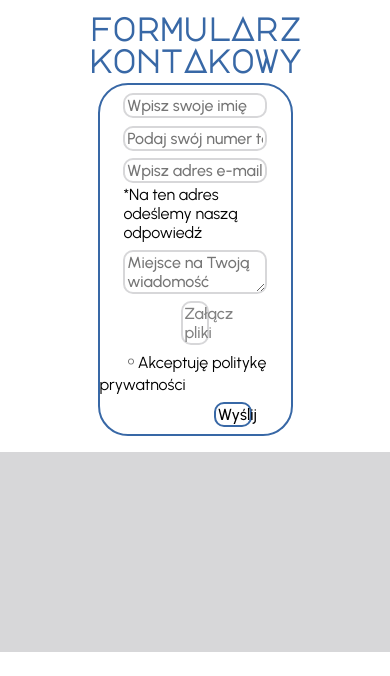
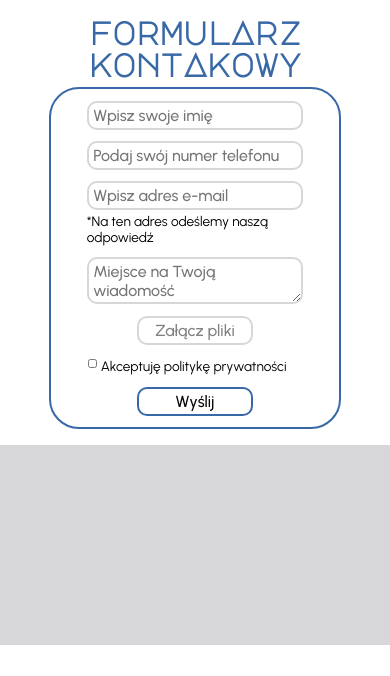
Before and after one commit to sylsocha/grafix, a PHP site: page /contact.html in a window 390 px wide; the page is wider, and only the part inside the window is pictured. Shown: the part 80-756 px from the top of that part. Run offline with PHP 8.4, Linux system fonts and the light colour scheme.

Commit message:
kontakt - responsive

```diff
--- a/calendar.html
+++ b/calendar.html
@@ -3,6 +3,7 @@
 <head>
     <meta charset="UTF-8">
     <link href="home_page.css" rel="stylesheet">
+    <link href="mobile.css" rel="stylesheet">
     <title>GRAFIX</title>
 
     <!--import major mono display-->
--- a/form.css
+++ b/form.css
@@ -21,6 +21,9 @@ textarea,
     width: 75%;
 }
 
+label{
+    font-size: 85%  ;
+}
 
 .label_email{
     display: block;
@@ -34,7 +37,7 @@ input[type="file"]{
 
 .custom_file_upload{
     cursor: pointer;
-    width: 15%;
+    width: 30%;
     text-align: center;
     color: #808080;
 }
@@ -66,3 +69,62 @@ h2{
     margin: 3% auto 0 auto;
     text-align: center;
 }
+
+@media only screen and (max-width: 1045px){
+    .formularz{
+        width: 75%;
+    }
+
+    input,
+    textarea,
+    .wyslij,
+    .rodo,
+    .custom_file_upload{
+        margin: 4% auto;
+        font-size: 100%;
+        padding: 1% 1.5%;
+        width: 75%;
+    }
+
+    .custom_file_upload{
+        width: 40%;
+        font-size: 100%;
+
+    }
+
+    .label_email{
+        display: block;
+        margin: -3% auto 4% auto;
+        width: 75%;
+    }
+
+    .rodo{
+        height: 15px;
+        display: inline;
+        width: 3%;
+        margin-left: 13%;
+        margin-top: -7%;
+        margin-bottom: 0;
+    }
+
+    .wyslij{
+        width: 40%;
+        font-size: 100%;
+        border-color: #3868A6;
+    }
+
+    .wyslij:hover{
+        background-color: #3868A6;
+        border-color: #3868A6;
+        color: #FFFFFF;
+    }
+
+    h2{
+        font-family: "Major Mono Display", monospace;
+        font-size: 200%;
+        font-weight: 700;
+        color: #3868A6;
+        margin: 4% auto 0 auto;
+        text-align: center;
+    }
+}
--- a/mobile.css
+++ b/mobile.css
@@ -75,10 +75,10 @@
     }
 
     #hero{
-        width: 30%;
+        width: 28%;
         font-size: 230%;
         margin-top: 30%;
-        transform: translate(225%,50%);
+        transform: translate(250%,50%);
         text-align: right;
     }
 
@@ -87,7 +87,7 @@
     }
 
     #o_nas{
-        font-size: 150%;
+        font-size: 180%;
         width:80%;
         margin: 5% auto 10% auto;
     }
@@ -110,14 +110,10 @@
     .wyslij,
     .rodo,
     .custom_file_upload{
-        display: block;
         margin: 10% auto;
-        font-family: "Urbanist", sans-serif;
         font-size: 210%;
         font-weight: 500;
-        padding: 2% 2%;
-        border: 2px solid #D7D7D9;
-        border-radius: 10px;
+        padding: 2%;
         width: 75%;
     }
 
@@ -149,7 +145,6 @@
         width: 40%;
         font-size: 180%;
         margin-top: 5%;
-        padding: 2%;
         border-color: #3868A6;
     }
 
@@ -160,11 +155,7 @@
     }
 
     h2{
-        font-family: "Major Mono Display", monospace;
         font-size: 350%;
-        font-weight: 700;
-        color: #3868A6;
         margin: 10% auto 0 auto;
-        text-align: center;
     }
 }
--- a/news.html
+++ b/news.html
@@ -3,6 +3,7 @@
 <head>
     <meta charset="UTF-8">
     <link href="home_page.css" rel="stylesheet">
+    <link href="mobile.css" rel="stylesheet">
     <title>GRAFIX</title>
 
     <!--import major mono display-->
```
